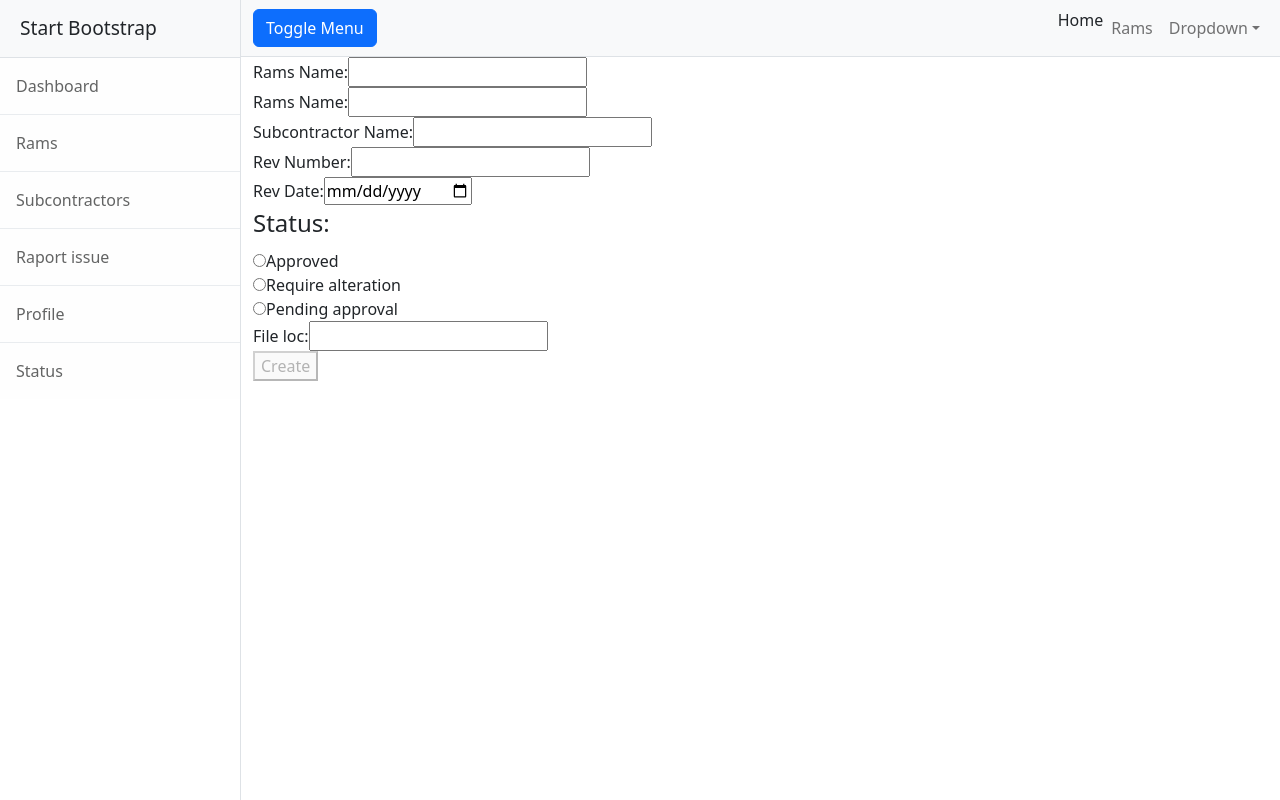
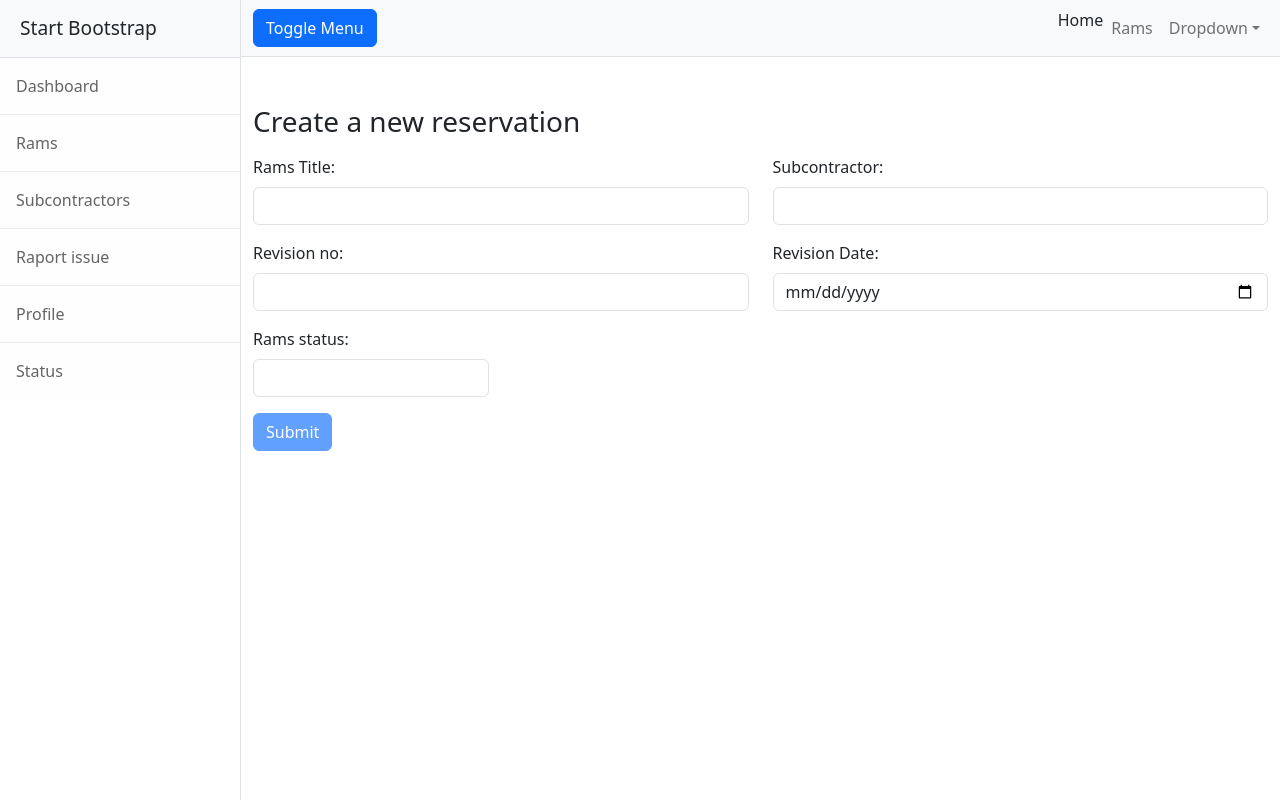
Before and after one commit to bogdandd002/assessment, an Angular app: page /addrams in a window 1280 px wide. Built offline with nearby package versions, Linux system fonts and the light colour scheme.

Commit message:
Edit button added. Bug sorted

```diff
--- a/src/app/app-routing.module.ts
+++ b/src/app/app-routing.module.ts
@@ -9,7 +9,8 @@ import { AddRamsComponent } from "./components/rams-list/add-rams/add-rams/add-r
 const routes: Routes = [
     { path:'', component: DashboardComponent},
     { path:'rams', component: RamsListComponent},
-    {path: 'addrams', component: AddRamsComponent}
+    {path: 'addrams', component: AddRamsComponent},
+    {path:"edit/:id", component: AddRamsComponent}
 
 
 ];
--- a/src/app/components/rams-list/add-rams/add-rams/add-rams.component.html
+++ b/src/app/components/rams-list/add-rams/add-rams/add-rams.component.html
@@ -1,55 +1,52 @@
-<form [formGroup]="newRamForm" (ngSubmit)="onSubmit()">
-    <div>
-        <label>Rams Name:</label>
-        <input type="number" formControlName="ramsId">
-        <div *ngIf="newRamForm.get('ramsId')?.invalid && newRamForm.get('ramsId')?.touched">
-        Rams name is required</div>
-    </div>
-    <div>
-        <label>Rams Name:</label>
-        <input type="text" formControlName="ramsTitle">
-        <div *ngIf="newRamForm.get('ramsTitle')?.invalid && newRamForm.get('ramsTitle')?.touched">
-        Rams name is required</div>
-    </div>
-    <div>
-        <label>Subcontractor Name:</label>
-        <input type="text" formControlName="subconName">
-        <div *ngIf="newRamForm.get('subconName')?.invalid && newRamForm.get('subconName')?.touched">
-            Sucontractor field is required</div>
-    </div>
-    <div>
-        <label>Rev Number:</label>
-        <input type="number" formControlName="revNo">
-        <div *ngIf="newRamForm.get('revNo')?.invalid && newRamForm.get('revNo')?.touched">
-            Revision is required</div>
-    </div>
-    <div>
-        <label>Rev Date:</label>
-        <input type="date" formControlName="revDate">
-        <div *ngIf="newRamForm.get('revDate')?.invalid && newRamForm.get('revDate')?.touched">
-            Revision date is required</div>
-    </div>
-    <div>
-    <fieldset>
-        <legend>Status:</legend>
-        <div>
-          <input type="radio" id="approved" formControlName="approved" value="approved" />
-          <label for="approved">Approved</label>
+<h3 class="mt-5 mb-3">Create a new reservation</h3>
+
+<form [formGroup]="ramsForm" (ngSubmit)="onSubmit()">
+
+    <div class="row mb-3">
+        <div class="col">
+            <label class="form-label">Rams Title:</label>
+            <input class="form-control" type="text" formControlName="ramsTitle">
+            <small class="text-danger" *ngIf="ramsForm.get('ramsTitle')?.invalid && ramsForm.get('ramsTitle')?.touched">
+                Rams Title is required.
+            </small>
         </div>
-        <div>
-          <input type="radio" id="dewey" formControlName="rejected" value="rejected" />
-          <label for="dewey">Require alteration</label>
+
+        <div class="col">
+            <label class="form-label">Subcontractor:</label>
+            <input class="form-control" type="text" formControlName="ramsSubcon">
+            <small class="text-danger" *ngIf="ramsForm.get('ramsSubcon')?.invalid && ramsForm.get('ramsSubcon')?.touched">
+                Suncontractor is required.
+            </small>
         </div>
-        <div>
-          <input type="radio" id="louie" formControlName="pending" value="pending" />
-          <label for="louie">Pending approval</label>
-        </div>
-      </fieldset>
-      </div>
-      <div>
-        <label>File loc:</label>
-        <input type="text" formControlName="fileLoc">
     </div>
 
-    <button type="submit" [disabled]="newRamForm.invalid">Create</button>
+    <div class="row mb-3">
+        <div class="col">
+            <label class="form-label">Revision no:</label>
+            <input class="form-control" type="number" formControlName="revNumber">
+            <small class="text-danger" *ngIf="ramsForm.get('revNumber')?.invalid && ramsForm.get('revNumber')?.touched">
+                Guest Name is required.
+            </small>
+        </div>
+
+        <div class="col">
+            <label class="form-label">Revision Date:</label>
+            <input class="form-control" type="date" formControlName="revDate">
+            <small class="text-danger" *ngIf="ramsForm.get('revDate')?.invalid && ramsForm.get('revDate')?.touched">
+                Revision date is required.
+            </small>
+        </div>
+    </div>
+
+    <div class="row mb-3">
+        <div class="col-3">
+            <label class="form-label">Rams status:</label>
+            <input class="form-control" type="text" formControlName="ramsStatus">
+            <small class="text-danger" *ngIf="ramsForm.get('ramsStatus')?.invalid && ramsForm.get('ramsStatus')?.touched">
+                Rams Status is req.
+            </small>
+        </div>
+    </div>
+
+    <button class="btn btn-primary" type="submit" [disabled]="ramsForm.invalid">Submit</button>
 </form>
--- a/src/app/components/rams-list/add-rams/add-rams/add-rams.component.ts
+++ b/src/app/components/rams-list/add-rams/add-rams/add-rams.component.ts
@@ -2,6 +2,7 @@ import { Component, OnInit } from '@angular/core';
 import { FormBuilder, FormGroup, Validators, ReactiveFormsModule } from '@angular/forms';
 import { AddRamsService } from './add-rams.service';
 import { Rams } from '../../../components-models/rams';
+import { Router, ActivatedRoute } from '@angular/router';
 
 @Component({
   selector: 'app-add-rams',
@@ -10,35 +11,53 @@ import { Rams } from '../../../components-models/rams';
 })
 export class AddRamsComponent implements OnInit {
 
-  newRamForm: FormGroup = new FormGroup({});
+  ramsForm: FormGroup = new FormGroup({});
 
   constructor(
     private formBuilder: FormBuilder,
-    private ramsService: AddRamsService){
+    private ramsService: AddRamsService,
+    private router: Router,
+    private activatedRoute: ActivatedRoute){
 
   }
 
   ngOnInit(): void {
-    this.newRamForm =this.formBuilder.group({
-      ramsId: [''],
+    this.ramsForm = this.formBuilder.group({
       ramsTitle: ['', Validators.required],
-      subconName: ['', Validators.required],
-      revNo: ['', Validators.required],
+      ramsSubcon: ['', Validators.required],
+      revNumber: ['', Validators.required],
       revDate: ['', Validators.required],
-      approved: [''],
-      rejected: [''],
-      pending: [''],
-      fileLoc: [''],
+      ramsStatus: ['', Validators.required]
+    })
 
-    })
+    let id = this.activatedRoute.snapshot.paramMap.get('id')
+
+    if(id){
+      let rams = this.ramsService.getRam(id)
+
+      if(rams)
+        this.ramsForm.patchValue(rams)
+    }
   }
 
   onSubmit() {
-    if (this.newRamForm.valid){
+    if(this.ramsForm.valid){
 
-      let rams: Rams = this.newRamForm.value;
-      this.ramsService.addRams(rams)
+      let rams: Rams = this.ramsForm.value;
 
+      let id = this.activatedRoute.snapshot.paramMap.get('id')
+
+      if(id){
+        // Update
+        this.ramsService.reviseRams(id, rams)
+      } else {
+        // New
+        this.ramsService.addRams(rams)
+
+      }
+
+      this.router.navigate(['/rams'])
     }
   }
+
 }
--- a/src/app/components/rams-list/add-rams/add-rams/add-rams.service.ts
+++ b/src/app/components/rams-list/add-rams/add-rams/add-rams.service.ts
@@ -9,35 +9,39 @@ export class AddRamsService {
 
   private rams: Rams[] = [];
 
-  constructor(private router: Router,){
-    let savedRams = localStorage.getItem("rams");
-    this.rams = savedRams? JSON.parse(savedRams) : [];
+  constructor(){
+    let savedrams = localStorage.getItem("rams");
+    this.rams = savedrams? JSON.parse(savedrams) : [];
   }
 
-  //CRUD
+  // CRUD
 
-  getRams(): Rams[]{
+  getRams(): Rams[] {
     return this.rams;
   }
 
-  getRam(id): Rams | undefined{
+  getRam(id: string): Rams | undefined {
     return this.rams.find(res => res.id === id);
   }
 
-  addRams(rams: Rams): void{
-    this.rams.push(rams);
-   localStorage.setItem("rams", JSON.stringify(this.rams));
-   this.router.navigate(['/rams']);
+  addRams(ram: Rams): void {
+
+    ram.id = Date.now().toString();
+
+    this.rams.push(ram);
+    localStorage.setItem("rams", JSON.stringify(this.rams));
   }
 
-  deleteRams(id): void{
+  deleteRams(id: string): void {
     let index = this.rams.findIndex(res => res.id === id);
-    this.rams.slice(index, 1);
+    this.rams.splice(index,1)
     localStorage.setItem("rams", JSON.stringify(this.rams));
   }
-  reviseRams(reviseRams: Rams): void{
-    let index = this.rams.findIndex (res => res.id === reviseRams.id);
-    this.rams[index] = reviseRams;
+
+  reviseRams(id: string, updatedram: Rams): void {
+    let index = this.rams.findIndex(res => res.id === id);
+    this.rams[index] = updatedram;
     localStorage.setItem("rams", JSON.stringify(this.rams));
   }
+
 }
--- a/src/app/components/rams-list/rams-list/rams-list.component.ts
+++ b/src/app/components/rams-list/rams-list/rams-list.component.ts
@@ -10,54 +10,23 @@ import { AddRamsService } from '../add-rams/add-rams/add-rams.service';
 })
 export class RamsListComponent implements OnInit{
 
-  // newRamsTitle: string = " ";
-  // newRamsRev: number = 0;
-  // newRevDate: Date = new Date();
-  // newSubcon: string = " ";
-  // newFileLoc: string = " ";
-
-  rams: Rams [] = [];
+  rams: Rams[] = [];
 
   constructor(
     private router: Router,
-    private ramsService: AddRamsService ) { }
+    private addRams: AddRamsService){}
 
   ngOnInit(): void {
-    console.log(this.rams);
-    this.rams = this.ramsService.getRams();
 
-    // let savedRams = localStorage.getItem("rams")
-
-    // this.rams = savedRams ? JSON.parse(savedRams) : []
+    this.rams = this.addRams.getRams();
   }
 
-addRams (){
+  newRams(){
+    this.router.navigate(['/addrams']);
+  }
 
-  this.router.navigate(['/addrams']);
-  // if(this.newRamsTitle.trim().length && this.newRevDate){
-  //   let newRams: Rams = {
-  //     id:1,
-  //     name: this.newRamsTitle,
-  //     subcon: this.newSubcon,
-  //     rev: this.newRamsRev,
-  //     rev_date: this.newRevDate,
-  //     status: {
-  //       approved : false,
-  //       rejected_w_comments : false,
-  //       revised_waiting_comments: false
-  //     },
-  //     file_location: this.newFileLoc
-  //   }
+  deleteRam(id: string){
+    this.addRams.deleteRams(id);
+  }
 
-  //   this.rams.push(newRams)
-
-  //   localStorage.setItem("rams", JSON.stringify(this.rams))
-  // }
 }
-
-reviseRams (index: number){
-  this.ramsService.deleteRams(index);
-  // this.rams.splice(index, 1)
-  // localStorage.setItem("rams", JSON.stringify(this.rams))
-}
-}
```
Also changed, not shown: src/app/components/components-models/rams.ts (+21 -12 lines), src/app/components/rams-list/rams-list/rams-list.component.html (+26 -32 lines).
